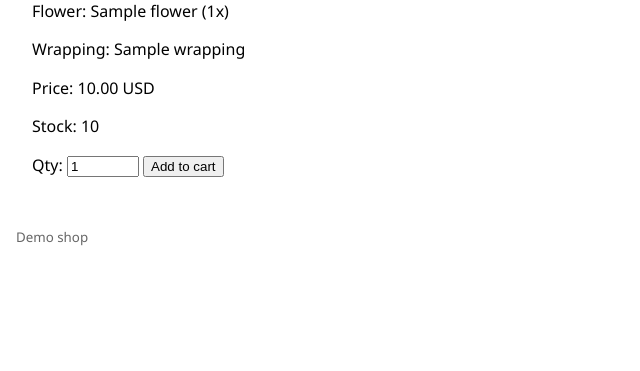
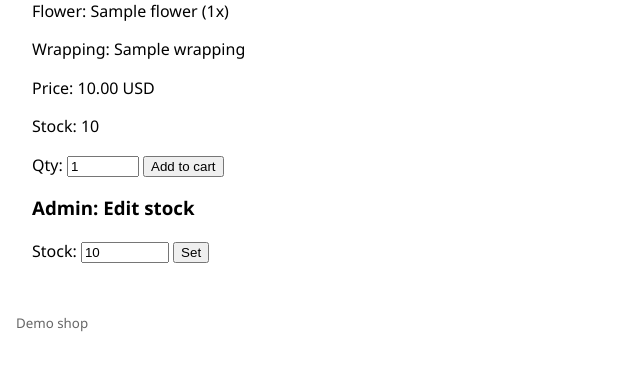
Before and after one commit to IgorIoT13/Kursova_4y, a Flask app: page /bouquet/1 in a window 1280 px wide. Shown: the part 190-561 px from the top of the page, without its empty margins (0-640 px from the left). Run offline with Flask 3, Linux system fonts and the light colour scheme; the visitor is signed in with stand-in values (Sample User, id 1); tables that the repository leaves empty hold one stand-in row (values such as "Sample post").

Commit message:
Add admin edit mode

```diff
--- a/routes/main.py
+++ b/routes/main.py
@@ -34,7 +34,12 @@ def main_routes(app):
     def shop():
         # list available positions and render shop page
         positions = db.session.query(Position).all()
-        return render_template('shop.html', positions=positions)
+        user_id = session.get('user_id')
+        try:
+            is_admin_user = _is_admin(user_id) if user_id else False
+        except Exception:
+            is_admin_user = False
+        return render_template('shop.html', positions=positions, is_admin=is_admin_user)
 
     @app.route('/login', methods=['GET', 'POST'])
     def login():
@@ -205,8 +210,9 @@ def main_routes(app):
         except Exception:
             flowers = wrappings = types = []
 
+        is_admin_user = _is_admin(user_id)
         if request.method == 'GET':
-            return render_template('create_bouquet.html', flowers=flowers, wrappings=wrappings, types=types)
+            return render_template('create_bouquet.html', flowers=flowers, wrappings=wrappings, types=types, is_admin=is_admin_user)
 
         # POST: create bouquet and optional position
         name = request.form.get('name')
@@ -229,55 +235,32 @@ def main_routes(app):
         except Exception as e:
             return jsonify({'error': str(e)}), 400
 
-        if price_raw:
+        # Admins may set explicit price; regular users cannot set price and their created position
+        # will use computed price and be automatically added to their cart.
+        price = None
+        if is_admin_user and price_raw:
             try:
                 price = float(price_raw)
             except Exception:
                 price = None
-        else:
-            price = None
 
-        # for normal users: if they specified add_quantity, create a Position (if not existing) and add to cart
-        add_q = int(request.form.get('add_quantity', 0))
-        if add_q > 0:
-            # compute price and create a position for this bouquet
+        # create position if quantity requested
+        if quantity > 0:
             from models import Position as _PositionModel
             psvc.dao.model = _PositionModel
-            # compute price from bouquet if not provided
-            listing_price = psvc.compute_price_from_bouquet(bouquet) if price is None else price
-            pos = psvc.create_from_bouquet(bouquet, price=listing_price, quantity=add_q)
-            # add to session cart
-            cart = _get_cart()
-            cart.append({'position_id': pos.id, 'bouquet_name': bouquet.name, 'price': float(pos.price), 'quantity': add_q})
-            session['cart'] = cart
+            # if no explicit price, compute from bouquet
+            if price is None:
+                price = psvc.compute_price_from_bouquet(bouquet)
+            created_pos = psvc.create_from_bouquet(bouquet, price=price, quantity=quantity)
+            # if user is not admin, add created position to user's cart immediately
+            if not is_admin_user and created_pos is not None:
+                cart = session.setdefault('cart', [])
+                cart.append({'position_id': created_pos.id, 'bouquet_name': bouquet.name, 'price': float(created_pos.price), 'quantity': quantity})
+                session['cart'] = cart
+                return redirect(url_for('cart_view'))
 
-        return redirect(url_for('cart_view'))
-
-    @app.route('/admin/bouquets/create_position/<int:bouquet_id>', methods=['POST'])
-    def admin_create_position(bouquet_id: int):
-        user_id = session.get('user_id')
-        if not user_id or not _is_admin(user_id):
-            return jsonify({'error': 'forbidden'}), 403
-        try:
-            price = float(request.form.get('price'))
-        except Exception:
-            price = None
-        try:
-            quantity = int(request.form.get('quantity', 0))
-        except Exception:
-            quantity = 0
-        from services.position_service import PositionService
-        psvc = PositionService(db.session)
-        from models import Position as _Position
-        psvc.dao.model = _Position
-        from models import Bouquet as _Bouquet
-        bouquet = db.session.get(_Bouquet, bouquet_id)
-        if not bouquet:
-            return jsonify({'error': 'bouquet not found'}), 404
-        # compute listing price if not provided
-        listing_price = price if price is not None else psvc.compute_price_from_bouquet(bouquet)
-        psvc.create_from_bouquet(bouquet, price=listing_price, quantity=quantity)
-        return redirect(url_for('admin_bouquets'))
+        # for admins or when no immediate cart addition, redirect to shop
+        return redirect(url_for('shop'))
 
     # admin helper
     def _is_admin(user_id: int) -> bool:
@@ -345,4 +328,10 @@ def main_routes(app):
             position = None
         if not bouquet:
             return jsonify({'error': 'bouquet not found'}), 404
-        return render_template('bouquet.html', bouquet=bouquet, position=position)
+        # detect admin for current session
+        user_id = session.get('user_id')
+        try:
+            is_admin_user = _is_admin(user_id) if user_id else False
+        except Exception:
+            is_admin_user = False
+        return render_template('bouquet.html', bouquet=bouquet, position=position, is_admin=is_admin_user)
--- a/templates/bouquet.html
+++ b/templates/bouquet.html
@@ -22,6 +22,13 @@
       <button type="submit">Add to cart</button>
     </form>
     {% endif %}
+    {% if is_admin %}
+    <h3>Admin: Edit stock</h3>
+    <form method="post" action="/admin/positions/update/{{ position.id }}">
+      <label>Stock: <input name="quantity" type="number" min="0" value="{{ position.quantity if position else 0 }}" style="width:5rem"></label>
+      <button type="submit">Set</button>
+    </form>
+    {% endif %}
   </main>
   <footer>
     <small>Demo shop</small>
--- a/templates/shop.html
+++ b/templates/shop.html
@@ -22,10 +22,16 @@
   </header>
   <main>
     <h2>Available Bouquets</h2>
+    {% if is_admin %}
+      <p><a href="/create_bouquet">Create bouquet in shop (admin)</a> | <a href="/admin/bouquets">Manage Bouquets</a></p>
+    {% endif %}
     <ul>
       {% for pos in positions %}
       <li>
         <a href="/bouquet/{{ pos.bouquet.id }}">{{ pos.bouquet.name }}</a> — {{ pos.price }} USD ({{ pos.quantity }} in stock)
+        {% if is_admin %}
+          | <a href="/admin/bouquets/edit/{{ pos.bouquet.id }}">Edit</a>
+        {% endif %}
         {% if pos.quantity > 0 %}
         <form method="post" action="/cart/add/{{ pos.id }}" style="display:inline">
           <label>Qty: <input name="quantity" type="number" min="1" max="{{ pos.quantity }}" value="1" style="width:4rem"></label>
```
